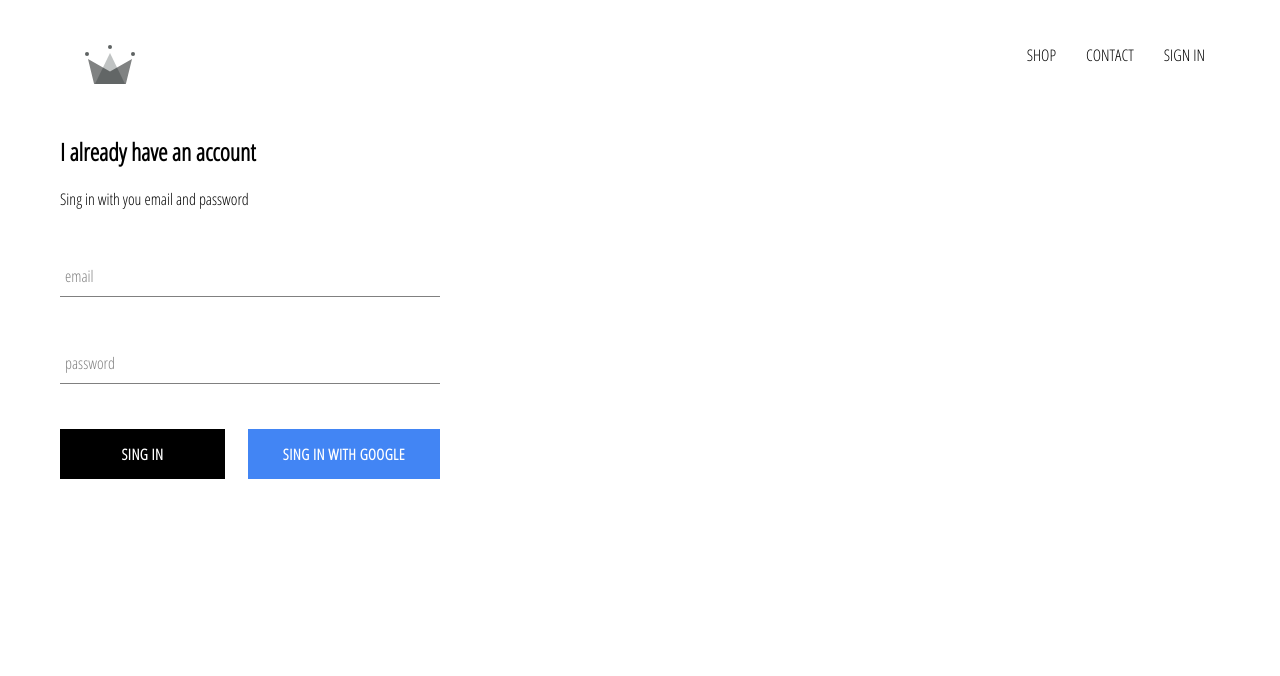
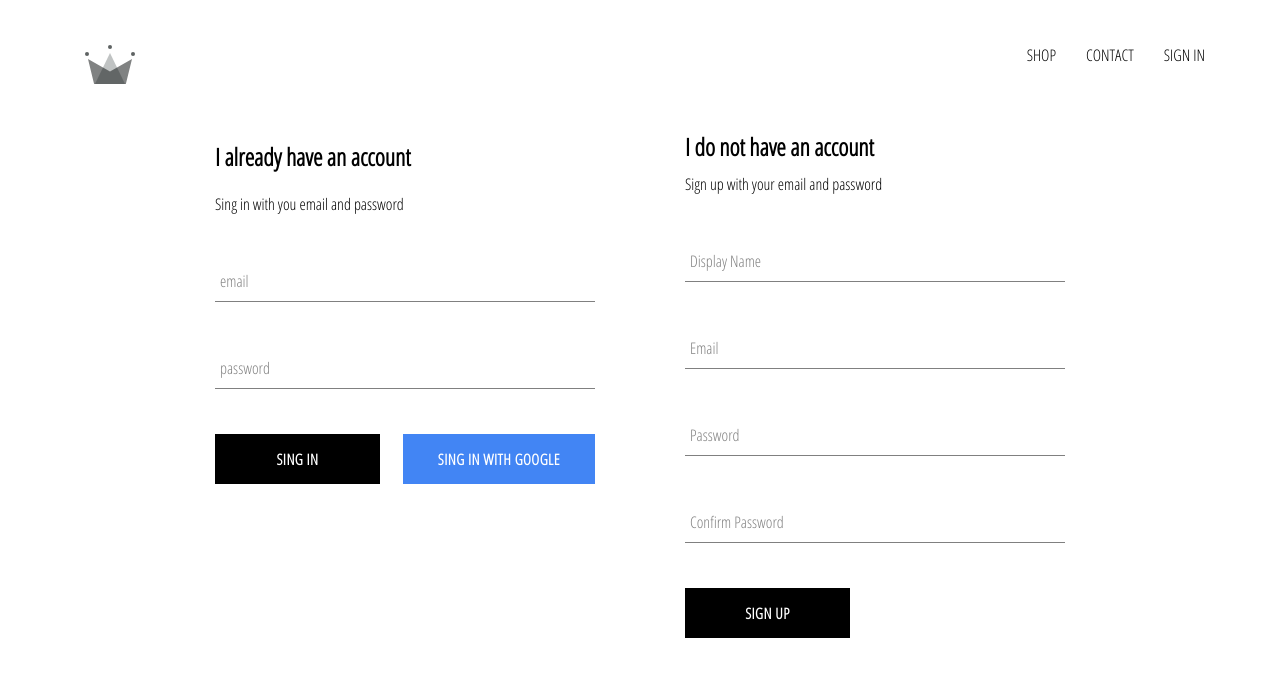
Before and after one commit to hugomarti/crown-clothing, a React (Create React App) app: page /signin in a window 1280 px wide. Shown: the top 676 px of the page. Built offline with nearby package versions, Linux system fonts and the light colour scheme; no server answers.

Commit message:
implememented firebase utils, included hability to store autenthicated users to firebase database

```diff
--- a/src/App.js
+++ b/src/App.js
@@ -7,7 +7,7 @@
 import ShopPage from './pages/shop/shop.component';
 import SignInAndSignUp from './pages/sign-in-and-sign-up/sign-in-and-sign-up.component';
 import Header from './components/header/header.component';
-import { auth } from './firebase/firebase.utils';
+import { auth, createUserProfileDocument } from './firebase/firebase.utils';
 
 
 class App extends React.Component {
@@ -22,9 +22,24 @@
   unsubscribeFromAuth = null
 
   componentDidMount() {
-    this.unsubscribeFromAuth = auth.onAuthStateChanged(user => {
-      this.setState({ currentUser: user });
-    })
+    this.unsubscribeFromAuth = auth.onAuthStateChanged(async userAuth => {
+      if (userAuth) {
+        const userRef = createUserProfileDocument(userAuth);
+
+        (await userRef).onSnapshot(snapshot => {
+          this.setState(
+            {
+              currentUser: {
+                id: snapshot.id,
+                ...snapshot.data()
+              }
+            });
+
+            console.log(this.state);
+        });
+      }
+      this.setState({ currentUser: userAuth });
+    });
   }
 
   componentWillUnmount() {
--- /dev/null
+++ b/src/components/sign-up/sign-up.component.jsx
@@ -0,0 +1,98 @@
+import React from 'react';
+
+import FormInput from '../form-input/form-input.component';
+import CustomButton from '../custom-button/custom-button.component';
+
+import { auth, createUserProfileDocument } from '../../firebase/firebase.utils';
+
+import './sign-up.styles.scss';
+
+class SignUp extends React.Component {
+    constructor() {
+        super();
+
+        this.state = {
+            displayName: '',
+            email: '',
+            password: '',
+            confirmPassword: ''
+        }
+    }
+
+    handleSubmit = async event => {
+        event.preventDefault();
+
+        const { displayName, email, password, confirmPassword } = this.state;
+
+        if (password !== confirmPassword) {
+            alert("Passwords don't match");
+            return;
+        }
+
+        try {
+            const { user } = await auth.createUserWithEmailAndPassword(email, password);
+            await createUserProfileDocument(user, { displayName });
+            this.setState({
+                displayName: '',
+                email: '',
+                password: '',
+                confirmPassword: ''
+            })
+        } catch (error) {
+            console.log(error);
+        }
+    };
+
+    handleChange = event => {
+        const { name, value } = event.target;
+
+        this.setState({ [name]: value });
+    }
+
+    render() {
+        const { displayName, email, password, confirmPassword } = this.state;
+        return (
+            <div className='sign-up'>
+                <h2 className='title'>I do not have an account</h2>
+                <span>Sign up with your email and password</span>
+                <form className='sign-up-form' onSubmit={this.handleSubmit}>
+                    <FormInput
+                        type='text'
+                        name='displayName'
+                        value={displayName}
+                        onChange={this.handleChange}
+                        label='Display Name'
+                        required
+                    />
+                    <FormInput
+                        type='email'
+                        name='email'
+                        value={email}
+                        onChange={this.handleChange}
+                        label='Email'
+                        required
+                    />
+                    <FormInput
+                        type='password'
+                        name='password'
+                        value={password}
+                        onChange={this.handleChange}
+                        label='Password'
+                        required
+                    />
+                    <FormInput
+                        type='password'
+                        name='confirmPassword'
+                        value={confirmPassword}
+                        onChange={this.handleChange}
+                        label='Confirm Password'
+                        required
+                    />
+                    <CustomButton type='submit' > SIGN UP </CustomButton>
+                </form>
+            </div>
+        )
+    }
+}
+
+export default SignUp;
--- /dev/null
+++ b/src/components/sign-up/sign-up.styles.scss
@@ -0,0 +1,9 @@
+.sign-up {
+    display: flex;
+    flex-direction: column;
+    width: 380px;
+
+    .title {
+        margin: 10px 0;
+    }
+}
--- a/src/firebase/firebase.utils.js
+++ b/src/firebase/firebase.utils.js
@@ -12,6 +12,34 @@
     appId: "1:299538126865:web:9611e8bfb811db6c43f9b0"
 };
 
+export const createUserProfileDocument = async (userAuth, additionalData) => {
+    if (!userAuth) return;
+
+    const userRef = firestore.doc(`users/${userAuth.uid}`);
+
+    const snapShot = await userRef.get();
+
+    if (!snapShot.exists) {
+
+        const { displayName, email } = userAuth;
+        const createAt = new Date();
+
+        try {
+            await userRef.set({
+                displayName,
+                email,
+                createAt,
+                ...additionalData
+            })
+        } catch (error) {
+            console.log('error creating user', error.message);
+        }
+    }
+
+    return userRef;
+
+}
+
 firebase.initializeApp(config);
 
 export const auth = firebase.auth();
--- a/src/pages/sign-in-and-sign-up/sign-in-and-sign-up.component.jsx
+++ b/src/pages/sign-in-and-sign-up/sign-in-and-sign-up.component.jsx
@@ -1,10 +1,14 @@
 import React from 'react';
 
 import SignIn from '../../components/sign-in/sign-in.coponent';
+import SignUp from '../../components/sign-up/sign-up.component';
+
+import './sign-in-and-sign-up.styles.scss'
 
 const SignInAndSignUp = () => (
     <div className='sign-in-and-sign-up'>
         <SignIn />
+        <SignUp />
     </div>
 )
 
--- /dev/null
+++ b/src/pages/sign-in-and-sign-up/sign-in-and-sign-up.styles.scss
@@ -0,0 +1,6 @@
+.sign-in-and-sign-up {
+    width: 850px;
+    display: flex;
+    justify-content: space-between;
+    margin: 30px auto;
+}
```
